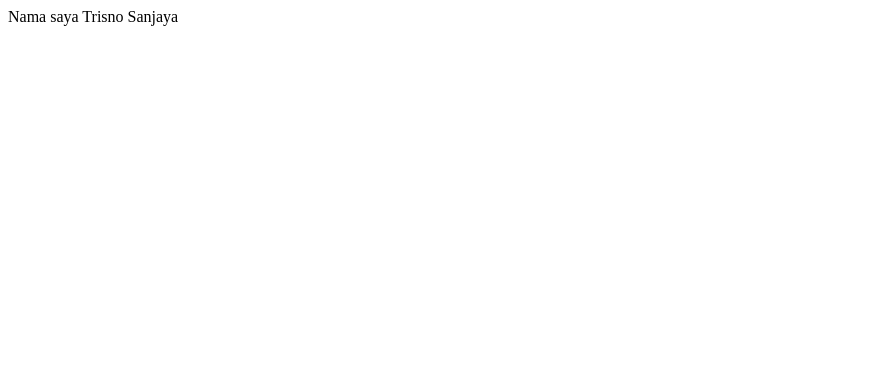
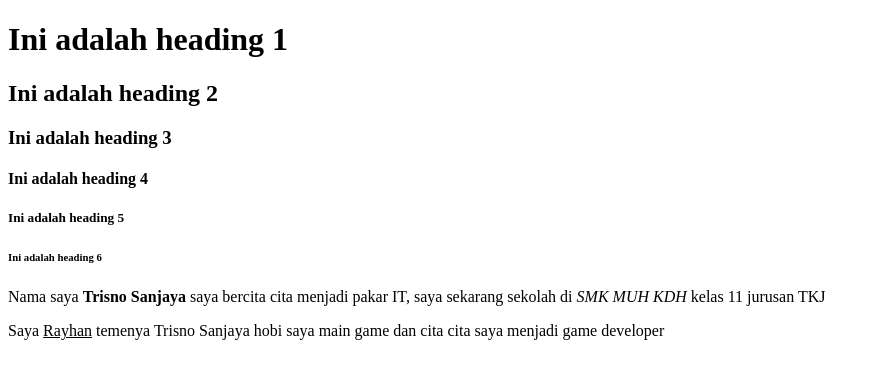
Before and after one commit to TrisnoSanjaya/Project-Belajar-HTML, a plain HTML site: page Hasil Latihan/index.html in a window 1280 px wide. Shown: the whole page, without its empty margins (0-881 px from the left). Drawn offline with Linux system fonts and the light colour scheme.

Commit message:
pertemuan - 2b - heading & paragraph

```diff
--- a/Hasil Latihan/index.html
+++ b/Hasil Latihan/index.html
@@ -1,9 +1,22 @@
 <!DOCTYPE html>
 <html>
     <head>
-        <title>Hello World!!</title>
+        <title>Heading & Paragraph</title>
     </head>
     <body>
-        Nama saya Trisno Sanjaya
+            <!-- Heading -->
+            <h1>Ini adalah heading 1</h1>
+            <h2>Ini adalah heading 2</h2>
+            <h3>Ini adalah heading 3</h3>
+            <h4>Ini adalah heading 4</h4>
+            <h5>Ini adalah heading 5</h5>
+            <h6>Ini adalah heading 6</h6>
+
+            <!-- Paragraph -->
+            <!-- Bold <b></b> -->
+            <!-- Italic <i></i> -->
+            <p>Nama saya <b>Trisno Sanjaya</b> saya bercita cita menjadi pakar IT, saya sekarang sekolah di <i>SMK MUH KDH</i> kelas 11 jurusan TKJ</p>
+
+            <p>Saya <u>Rayhan</u> temenya Trisno Sanjaya hobi saya main game dan cita cita saya menjadi game developer </p>
     </body>
 </html>
```
